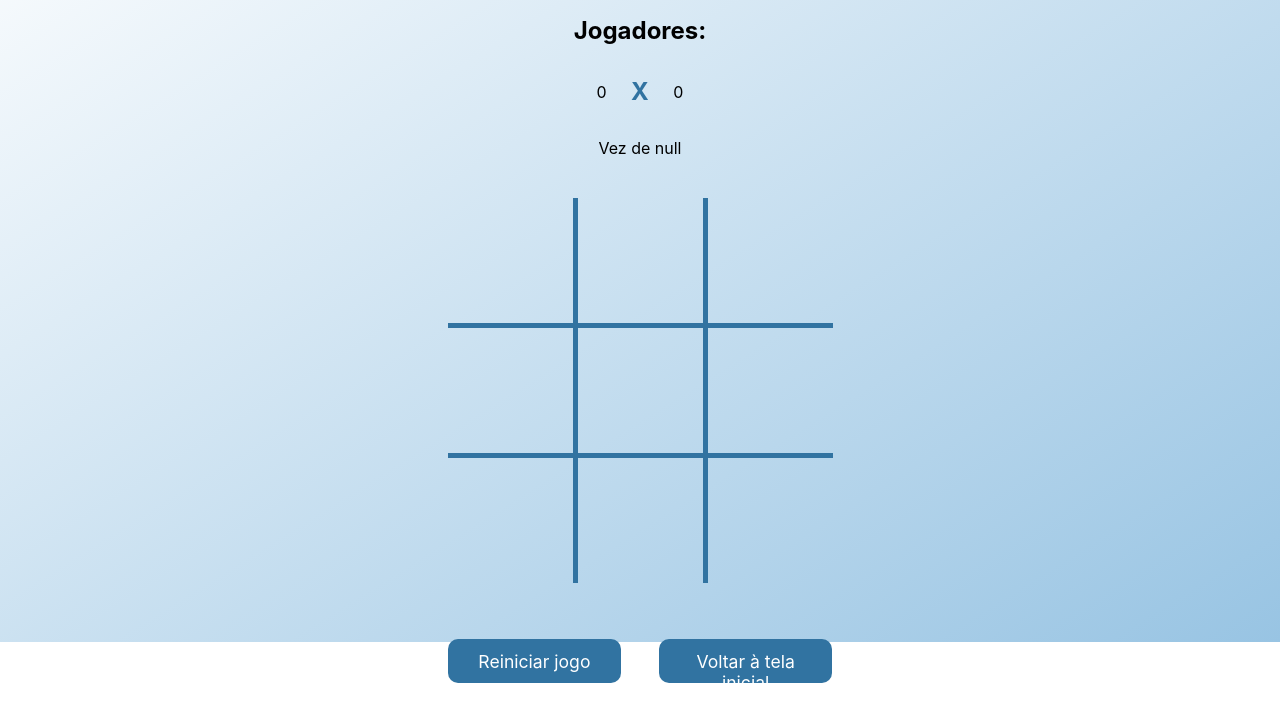
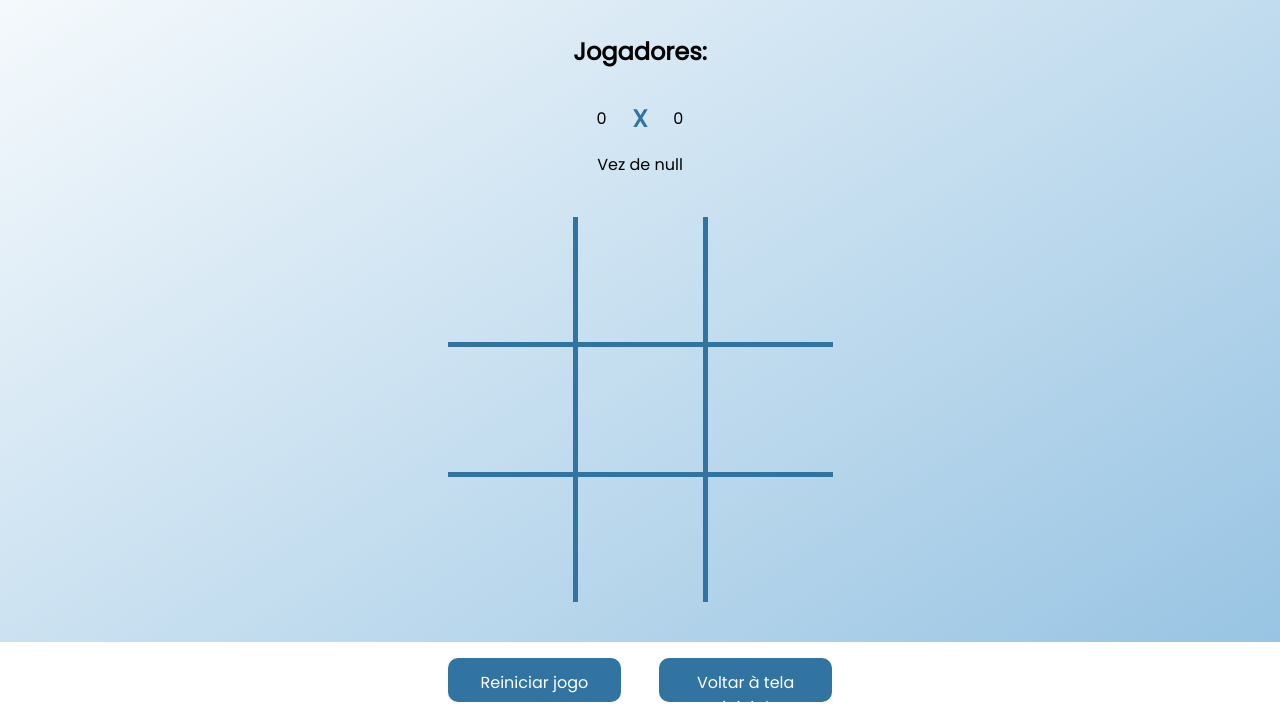
Before and after one commit to camillebobsin/tic-tac-toe, a plain HTML site: page game.html in a window 1280 px wide. Shown: the part 158-878 px from the top of the page. Before the commit the page ends 851 px from the top, so only its background shows below. Drawn offline with Linux system fonts and the light colour scheme.

Commit message:
Fix: change font family

```diff
--- a/styles.css
+++ b/styles.css
@@ -1,7 +1,7 @@
 * {
     margin: 0;
     padding: 0;
-    font-family: 'Inter';
+    font-family: 'Poppins';
     text-decoration: none;
     align-items: center;
 }
@@ -139,7 +139,7 @@ form {
 }
 
 #result {
-    margin-top: 4vh;
+    margin-top: 2vh;
 }
 
 .grid-container {
@@ -156,6 +156,7 @@ form {
     width: 125px;
     height: 125px;
     background-color: transparent;
+    font-size: 8vh;
 }
 
 #s1 {
@@ -201,7 +202,7 @@ form {
     justify-content: space-between;
     margin-top: 7vh;
     text-align: center;
-    font-size: 2.2vh;
+    font-size: 2vh;
 }
 
 #play-again > a {
@@ -216,3 +217,7 @@ form {
 #play-again > a:hover {
     background-color: #25597e;
 }
+
+#reset {
+    cursor: pointer;
+}
```
Also changed, not shown: index.html (+1 -1 lines).
